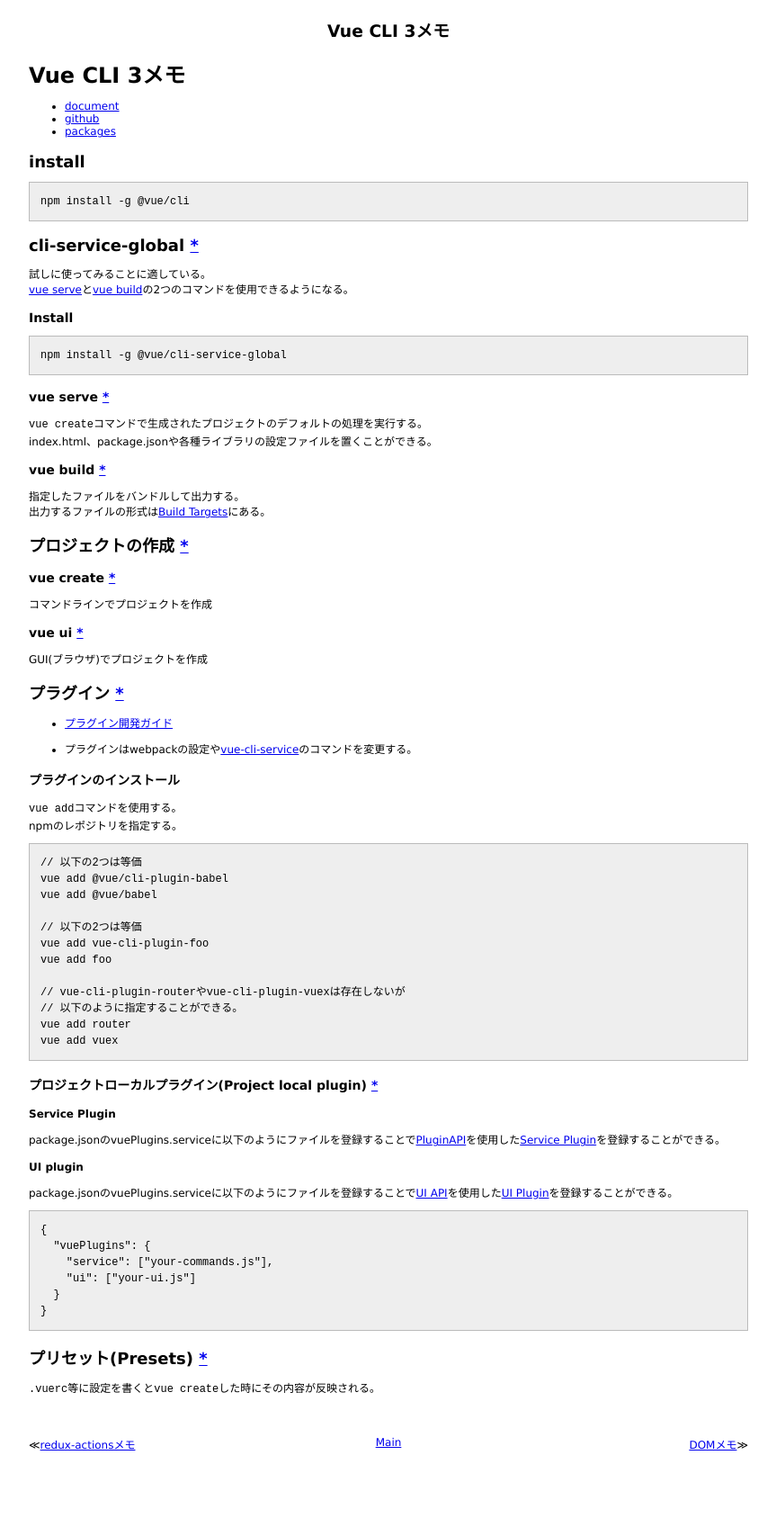
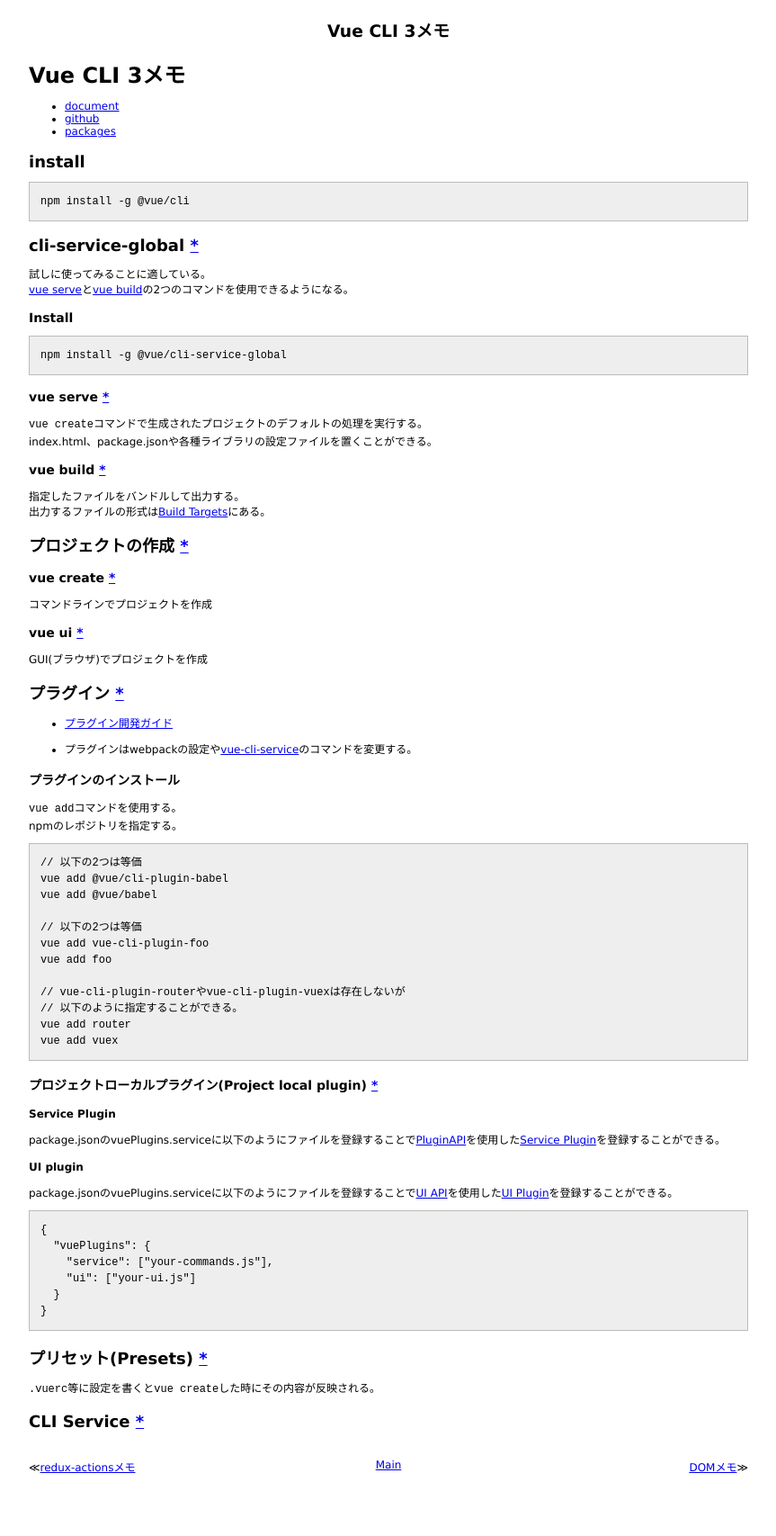
Before and after one commit to 38elements/38elements.github.com, a Jekyll site: the page built from _posts/2018-09-01-vue-cli-3.md, in a window 1280 px wide. Shown: the whole page at 90% size, without its empty margins (208-1071 px from the left). Built offline with Jekyll 4.4.1, drawn with Linux system fonts in a browser that asks for light colours; before the commit the page ends 1682 px from its top, so only the background shows below that.

Commit message:
Update 2018-09-01-vue-cli-3.md

```diff
--- a/_posts/2018-09-01-vue-cli-3.md
+++ b/_posts/2018-09-01-vue-cli-3.md
@@ -93,3 +93,5 @@ package.jsonのvuePlugins.serviceに以下のようにファイルを登録す
 ## プリセット(Presets) [\*](https://cli.vuejs.org/guide/plugins-and-presets.html#presets)
 
 `.vuerc`等に設定を書くと`vue create`した時にその内容が反映される。
+
+## CLI Service [\*](https://cli.vuejs.org/guide/cli-service.html#cli-service)
```
